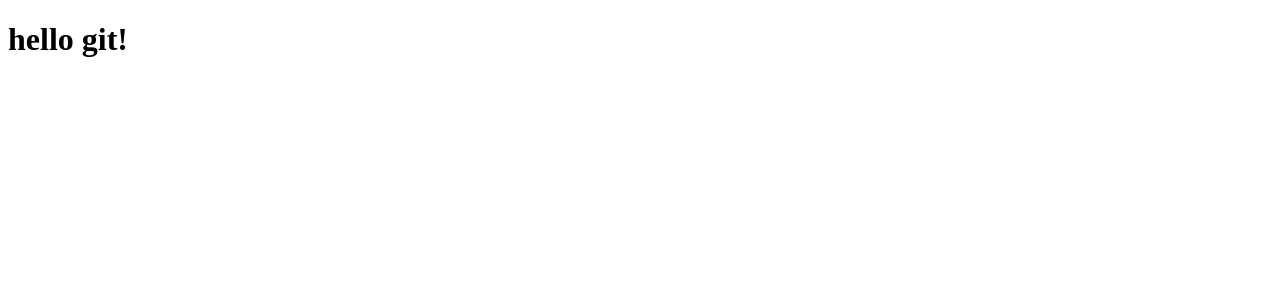
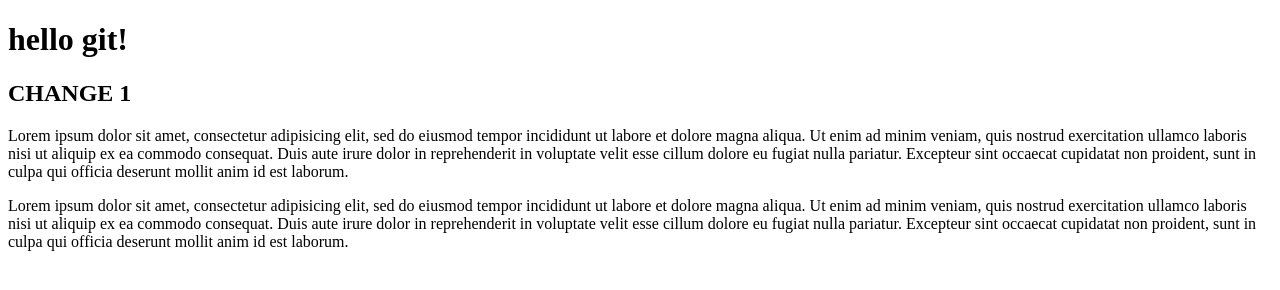
Before and after one commit to userbeau/gitsome, a plain HTML site: page index.html in a window 1280 px wide. Drawn offline with Linux system fonts and the light colour scheme.

Commit message:
second commit

```diff
--- a/index.html
+++ b/index.html
@@ -8,5 +8,10 @@
 <header>
   <h1>hello git!</h1>
   </header>
+    <section>
+      <h2>CHANGE 1</h2>
+      <p> Lorem ipsum dolor sit amet, consectetur adipisicing elit, sed do eiusmod tempor incididunt ut labore et dolore magna aliqua. Ut enim ad minim veniam, quis nostrud exercitation ullamco laboris nisi ut aliquip ex ea commodo consequat. Duis aute irure dolor in reprehenderit in voluptate velit esse cillum dolore eu fugiat nulla pariatur. Excepteur sint occaecat cupidatat non proident, sunt in culpa qui officia deserunt mollit anim id est laborum.</p>
+      <p> Lorem ipsum dolor sit amet, consectetur adipisicing elit, sed do eiusmod tempor incididunt ut labore et dolore magna aliqua. Ut enim ad minim veniam, quis nostrud exercitation ullamco laboris nisi ut aliquip ex ea commodo consequat. Duis aute irure dolor in reprehenderit in voluptate velit esse cillum dolore eu fugiat nulla pariatur. Excepteur sint occaecat cupidatat non proident, sunt in culpa qui officia deserunt mollit anim id est laborum.</p>
+    </section>
 </body>
 </html>
```
